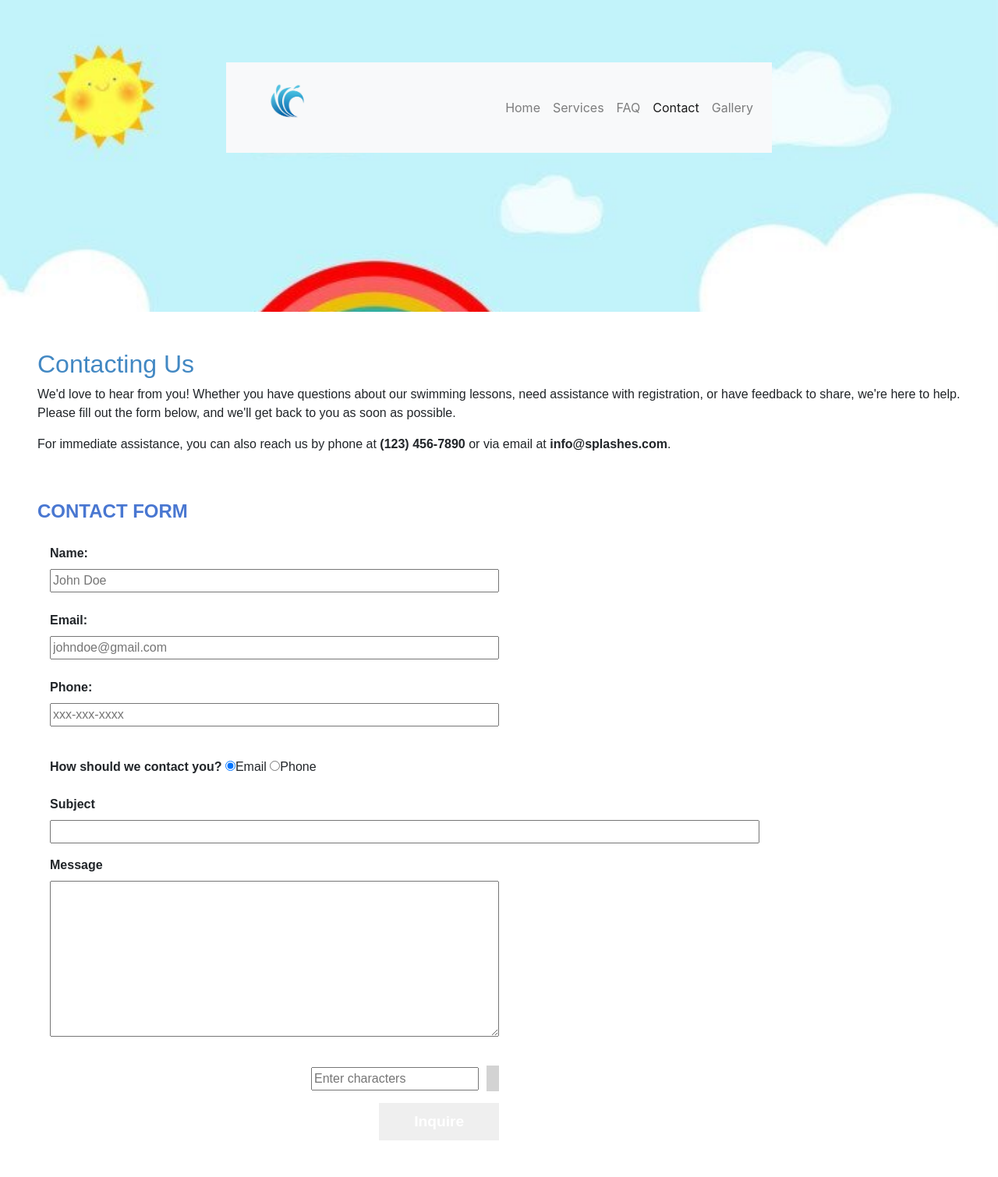
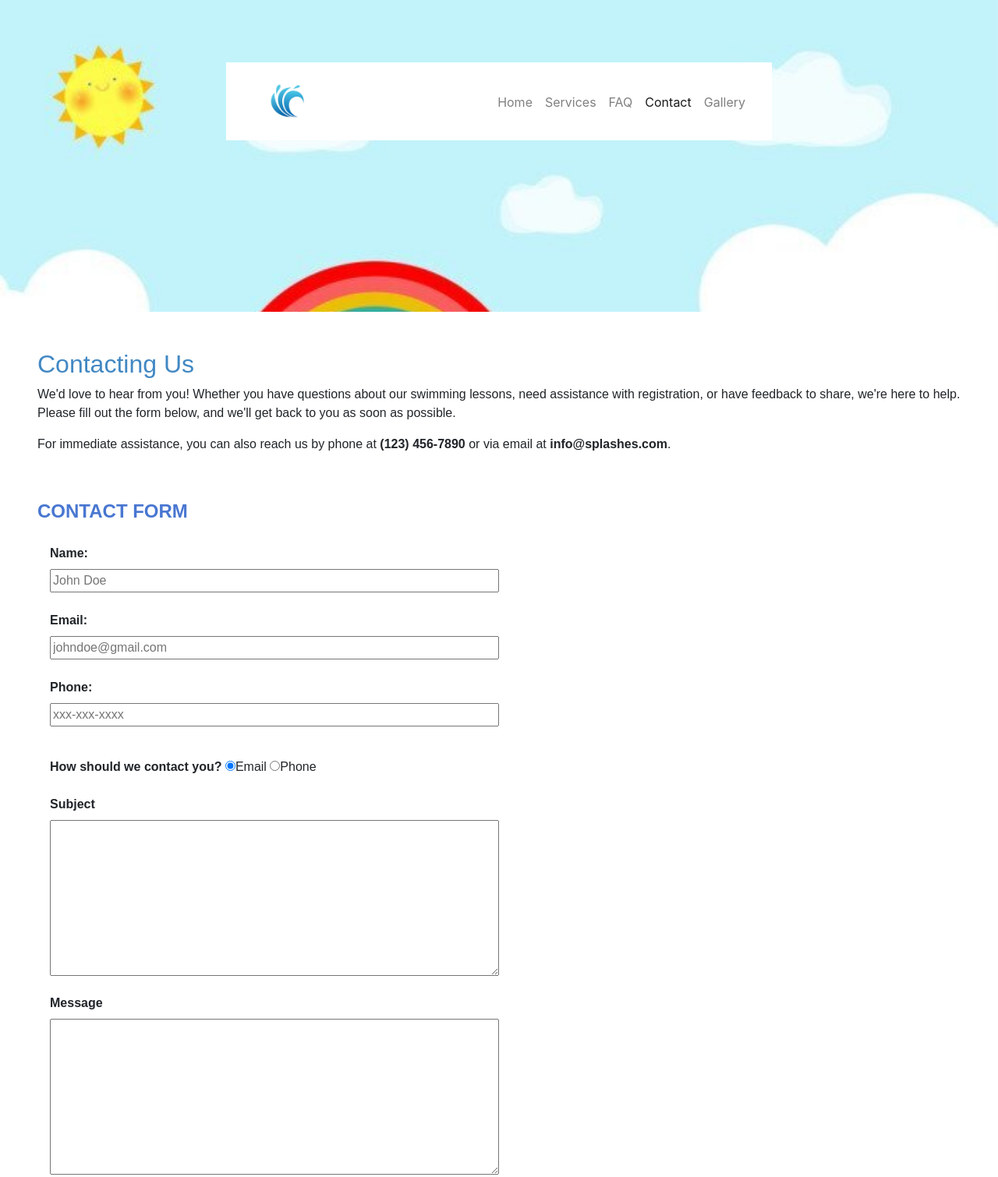
Before and after one commit to shaswatiroy/web801w6d3project1, a plain HTML site: page contact.html in a window 1280 px wide. Shown: the top 1510 px of the page at 78% size. Drawn offline with nearby package versions, Linux system fonts and the light colour scheme; a script that the page names is missing.

Commit message:
Navbar adjustments

```diff
--- a/contact.html
+++ b/contact.html
@@ -2,9 +2,11 @@
 <html>
     <head>
         <title>Splashes - Contact</title>
-        <meta charset="utf-8">
-        <link rel="stylesheet" href="https://maxcdn.bootstrapcdn.com/bootstrap/4.5.2/css/bootstrap.min.css">
-        <link rel="stylesheet" href="https://cdnjs.cloudflare.com/ajax/libs/font-awesome/4.7.0/css/font-awesome.min.css">
+        <meta name="viewport" content="width=device-width, initial-scale=1">
+        <link rel="stylesheet" href="https://cdn.jsdelivr.net/npm/bootstrap@4.6.2/dist/css/bootstrap.min.css">
+        <script src="https://cdn.jsdelivr.net/npm/jquery@3.7.1/dist/jquery.slim.min.js"></script>
+        <script src="https://cdn.jsdelivr.net/npm/popper.js@1.16.1/dist/umd/popper.min.js"></script>
+        <script src="https://cdn.jsdelivr.net/npm/bootstrap@4.6.2/dist/js/bootstrap.bundle.min.js"></script>
         <link rel="stylesheet" href="styles.css">
     </head>
     <body id="contact" onload="disableButton(true)">
@@ -15,10 +17,14 @@
             <!-- Main Header -->
             <div class="main-header">
                <!-- Main Menu -->
-                <nav class="navbar navbar-expand-lg navbar-light bg-light">
+               <nav class="navbar navbar-expand-md navbar-light sticky-top">
                     <div class="logo">
                         <img src="images/logo.jpg" alt="Splashes Logo" width="125">
                     </div>
+                    <button class="navbar-toggler" type="button" data-toggle="collapse" data-target="#navbarNav" aria-controls="navbarNav" aria-label="Toggle navigation">
+                        <span class="navbar-toggler-icon"></span>
+                    </button>
+
                     <div class="collapse navbar-collapse" id="navbarNav">
                         <ul class="navbar-nav ml-auto">
                             <li class="nav-item">
@@ -68,7 +74,7 @@
 
                     <div class="commentbox">
                         <label>Subject</label><br/>
-                        <input size="95" type="text"></input>
+                        <textarea></textarea>
                     </div>
 
                     <div class="commentbox">
--- a/styles.css
+++ b/styles.css
@@ -53,6 +53,15 @@ header {
 .main-menu {
     margin-left: 227px;
     font-weight: 400;
+}
+
+.navbar-collapse {
+    background-color: rgb(255, 255, 255, 1);
+    padding: 10px;
+}
+
+.navbar-nav {
+    margin-bottom: 15px;
 }
 
 .main-menu ul li {
```
Also changed, not shown: faq.html (+11 -5 lines), gallery.html (+11 -5 lines), index.html (+15 -7 lines), services.html (+10 -5 lines).
